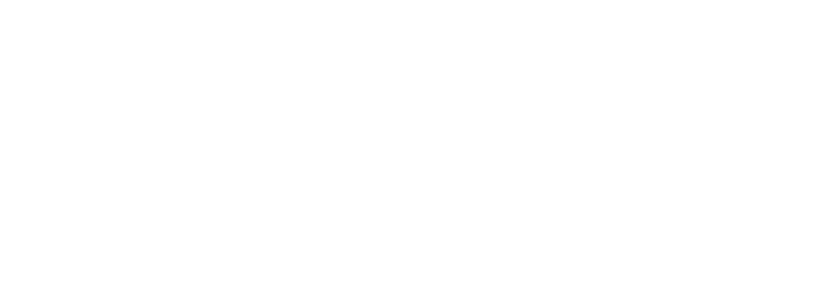
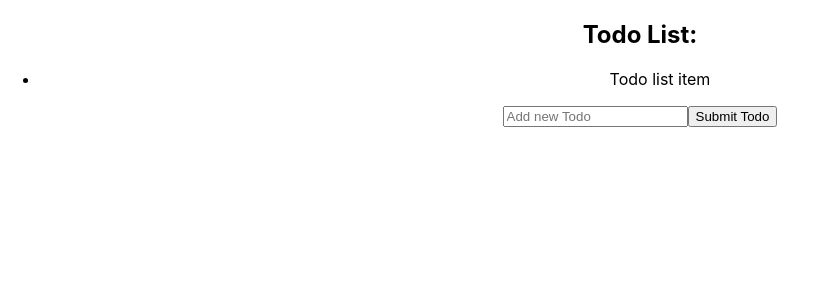
Before and after one commit to bloominstituteoftechnology/reducer-todo, a React (Create React App) app in the folder todo/: page / in a window 1280 px wide. Shown: the top 300 px of the page, without its empty margins (0-817 px from the left). Built offline with nearby package versions, Linux system fonts and the light colour scheme.

Commit message:
added code from my TK complete challanges

```diff
--- a/todo/src/App.js
+++ b/todo/src/App.js
@@ -1,10 +1,37 @@
 import React from 'react';
 import './App.css';
+import useForm from './hooks/useForm'
 
 function App() {
+  const [useInput, todoList, onChange, onSubmit] = useForm()
+
+  function displayTodos() {
+    //prefer this way to you can debugge it
+    //take all of the array obj descripton text and put in on a li tag to be
+    let item
+    item = todoList.map(todoData => {
+      return <li>{todoData.description}</li>
+    })
+    return item
+
+  }
   return (
     <div className="App">
+      <section class="challange-todo-list">
+        <div className="display-todos">
+          <h2>Todo List:</h2>
+          <ul>
+            {displayTodos()}
+          </ul>
 
+        </div>
+        <div className="todo-form">
+          <form onSubmit={onSubmit}>
+            <input placeholder='Add new Todo' value={useInput} onChange={onChange} />
+            <button type='submit'>Submit Todo</button>
+          </form>
+        </div>
+      </section>
     </div>
   );
 }
--- /dev/null
+++ b/todo/src/hooks/useForm.jsx
@@ -0,0 +1,56 @@
+import {useState, useReducer} from 'react';
+const initialTodo = [{
+    description: 'Todo list item'
+  }]
+  const todoReducer = (state, action) => {
+    switch (action.type) {
+      case 'ADD':
+        let newList = state.slice()
+        newList.push({ description: action.payload.description })
+        return newList
+      case 'EDIT':
+        const newEdit = state.slice()
+        newEdit.forEach(item => {
+          if (item.description === action.payload.description) {
+            item.description = action.payload.edit
+          }
+        })
+        return newEdit
+      case 'DELETE':
+        let newDelete = state.slice()
+        let indexDelete
+        newDelete.forEach((item, index) => {
+          if (item.description === action.payload.description) {
+            indexDelete = index
+          }
+        })
+        //delete the index by inserting nothing has it's replacement
+        newDelete = newDelete.splice(indexDelete, 0)
+        return newDelete
+      default:
+        return state
+    }
+  }
+export default function useForm(){
+    //state
+    const [useInput, setUserInput] = useState('')
+    const [todoList, setTodoList] = useReducer(todoReducer, initialTodo)
+
+    //handles Changes on input
+    function onChange(e) {
+        //get the user input on the text area into the userInput state
+        setUserInput(e.target.value)
+      }
+    //handle the submit button
+    function onSubmit(e) {
+        //stop page reload
+        e.preventDefault()
+        //get the userInput state text has the next todo into the todoList
+        setTodoList({ type: 'ADD', payload: { description: useInput } },)
+        //clear input data
+        setUserInput('')
+      }
+
+    //return the state and setState
+    return [useInput, todoList, onChange, onSubmit]
+}
```
